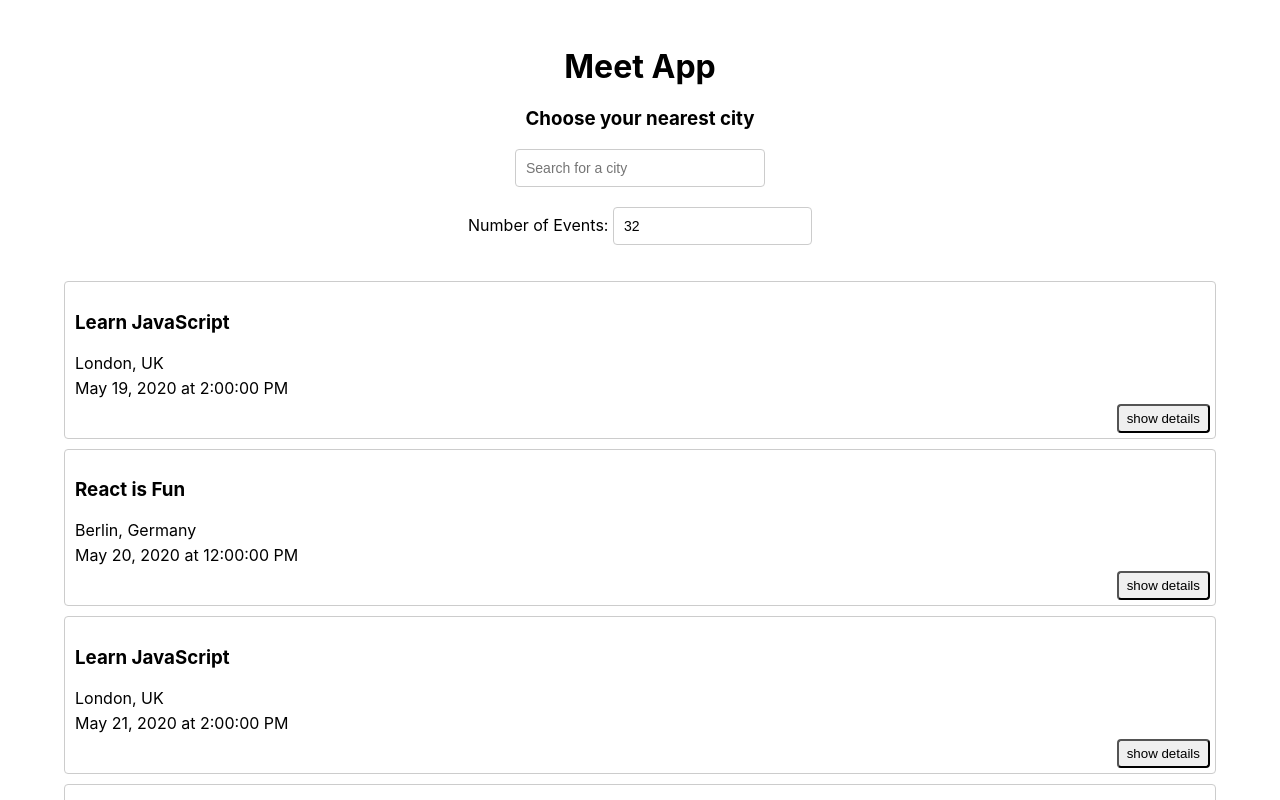
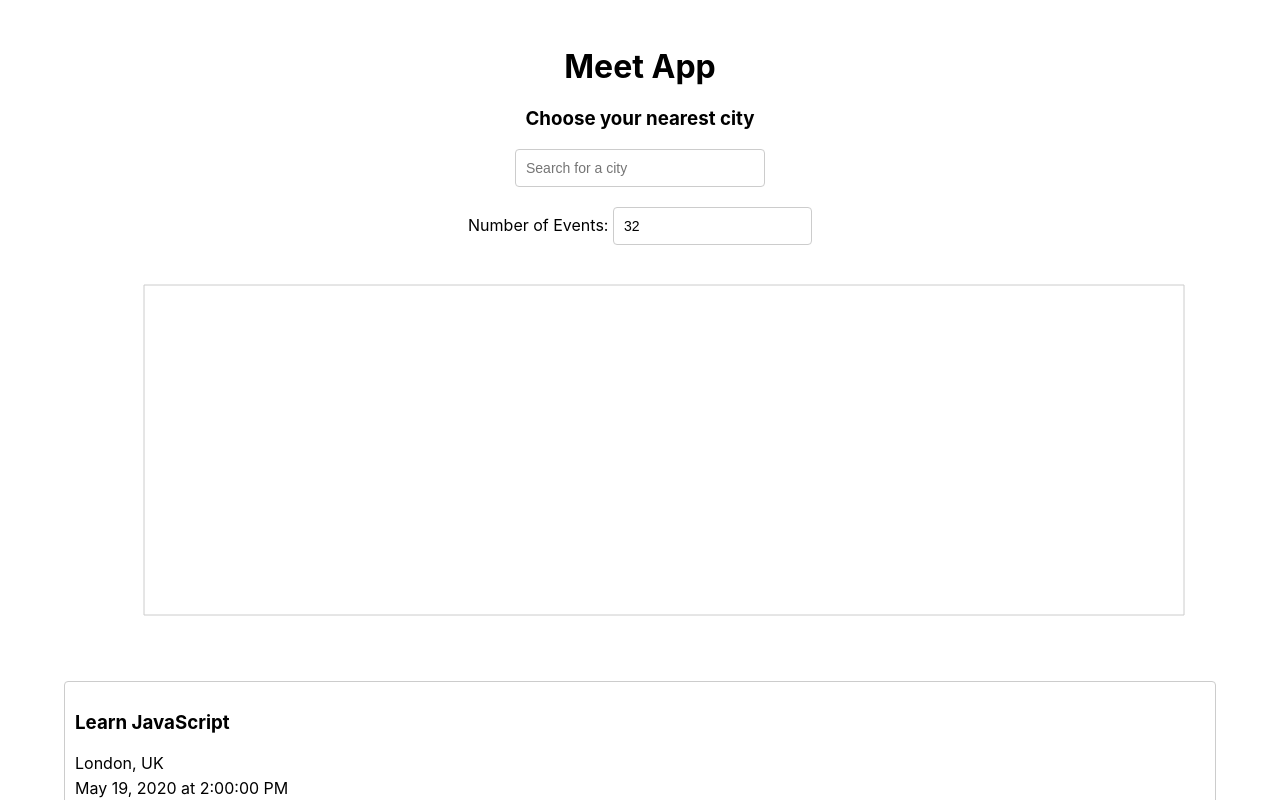
Before and after one commit to MoJoSchuck/meet, a React (Create React App) app: page / in a window 1280 px wide. Shown: the top 800 px of the page. Built offline with nearby package versions, Linux system fonts and the light colour scheme; what atatus-spa would draw is missing.

Commit message:
Update App.js

```diff
--- a/src/App.js
+++ b/src/App.js
@@ -6,6 +6,7 @@
 import { extractLocations, getEvents } from './api';
 import './App.css';
 import { InfoAlert, ErrorAlert, WarningAlert } from './components/Alert';
+import CityEventsChart from './components/CityEventsCharts';
 
 const App = () => {
 
@@ -53,6 +54,7 @@
                 setCurrentNOE={setCurrentNOE}
                 setErrorAlert={setErrorAlert}
             />
+            <CityEventsChart allLocations={allLocations} events={events} />
             <EventList events={events} />
         </div>
     );
```
